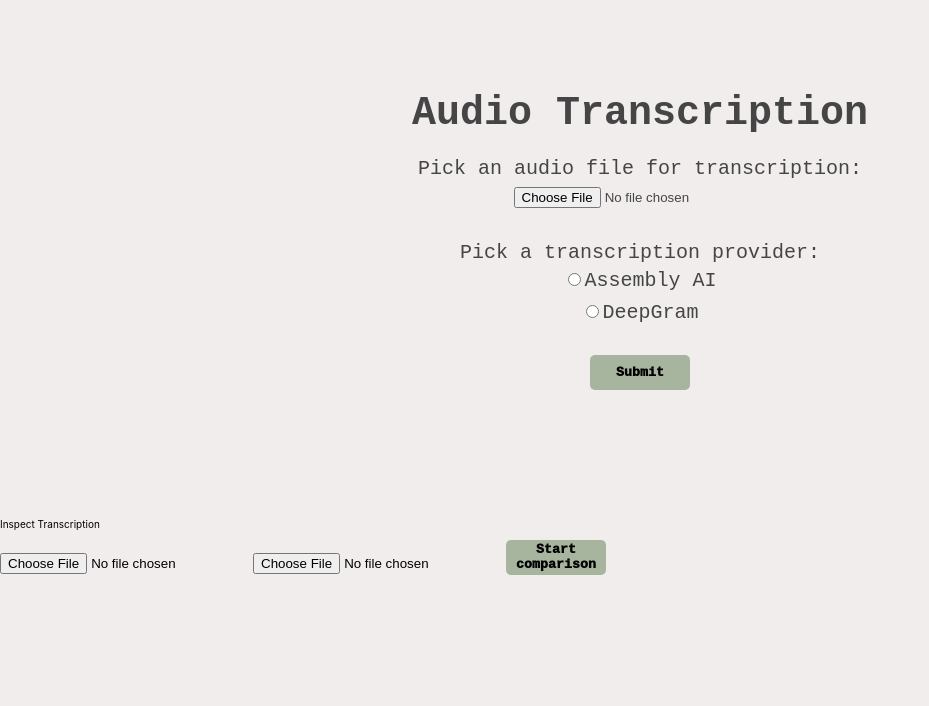
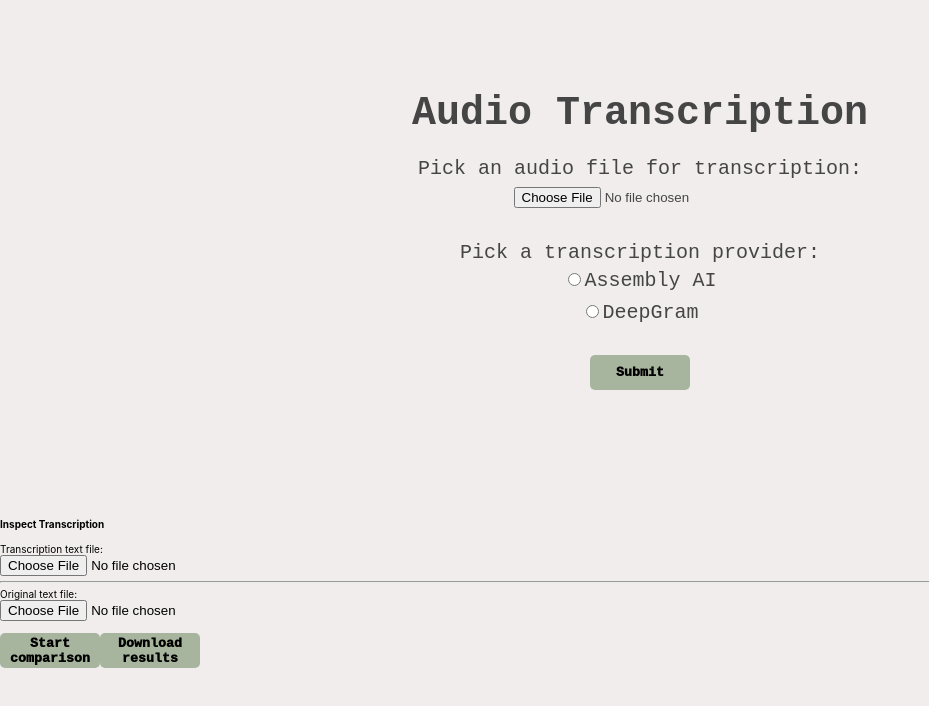
Before and after one commit to iuf26/HCOEspeech2text, a React (Create React App) app: page / in a window 1280 px wide. Shown: the top 706 px of the page, without its empty margins (0-929 px from the left). Built offline with nearby package versions, Linux system fonts and the light colour scheme.

Commit message:
done implementing EvaluateTranscription component

```diff
--- a/src/components/EvaluateTranscription.js
+++ b/src/components/EvaluateTranscription.js
@@ -1,31 +1,126 @@
 import React from "react";
 import { useState } from "react";
 import { environment } from "../environments/environment";
+import { renderToString } from "react-dom/server";
+import axios from "axios";
+
 export function EvaluateTranscription() {
   const [transcribedTextFile, setTranscribedTextFile] = useState();
   const [originalTextFile, setOriginalTextFile] = useState();
+  const [comparisonResult, setComparisonResult] = useState({});
   const filesTextComparisonUrl = `${environment.apiUrl}/compare-documents`;
+
+  const onSubmitButtonClick = () => {
+    var bodyFormData = new FormData();
+    bodyFormData.append("doc1", transcribedTextFile);
+    bodyFormData.append("doc2", originalTextFile);
+    axios({
+      method: "post",
+      url: filesTextComparisonUrl,
+      data: bodyFormData,
+      headers: { "Content-Type": "multipart/form-data" },
+    })
+      .then((response) => response.data)
+      .then((data) => {
+        setComparisonResult(data);
+      })
+      .catch((error) => console.error(error));
+  };
+
+  const ComparisonResults = ({ transcribedWords, evaluationWords }) => {
+    if(transcribedWords && evaluationWords){
+    return (
+      <div style={{ display: "flex", flexDirection: "row", gap: "10px" }}>
+        <table>
+          <tr>
+            <th>Transcribed Words</th>
+          </tr>
+          {transcribedWords.map((word) => (
+            <tr>
+              <td>{word}</td>
+            </tr>
+          ))}
+          {/* <tr><td>Your word</td></tr> */}
+        </table>
+
+        <table>
+          <tr>
+            <th>Actual Words</th>
+          </tr>
+          {evaluationWords.map((wordData) => {
+            let wordColor =
+              wordData.status === "missing"
+                ? "blue"
+                : wordData.status === "wrong"
+                ? "red"
+                : "black";
+            return (
+                <tr>
+                    <td style={{color:wordColor}}>{wordData.word}</td>
+                </tr>
+            )
+          })}
+        </table>
+        <footer>
+            <p>*blue = missing words in the transcribed text</p>
+            <p>*red = wrong spelled words in the transcribed text</p>
+        </footer>
+      </div>
+    );}
+  };
+
+  const onDownloadButtonClick = () => {
+    let resultContent = renderToString(
+      <ComparisonResults
+      transcribedWords={comparisonResult.transcribedWords}
+      evaluationWords={comparisonResult.evaluation}
+      />
+    );
+    const element = document.createElement("a");
+    const file = new Blob([resultContent], {
+      type: "text/plain",
+    });
+    element.href = URL.createObjectURL(file);
+    element.download = "Comparison-Report.html";
+    document.body.appendChild(element);
+    element.click();
+  };
 
   return (
     <div>
-      <p>Inspect Transcription</p>
+      <h4>Inspect Transcription</h4>
+      <label htmlFor="transcribed">Transcription text file:</label>
+      <br></br>
       <input
         id="input-audio"
         type="file"
-        name="file"
+        name="transcribed"
+        onChange={(event) => {
+          setTranscribedTextFile(event.target.files[0]);
+        }}
+      />
+      <br></br>
+      <hr></hr>
+      <label htmlFor="original">Original text file:</label>
+      <br></br>
+      <input
+        id="input-audio"
+        type="file"
+        name="original"
         onChange={(event) => {
           setOriginalTextFile(event.target.files[0]);
         }}
       />
-      <input
-        id="input-audio"
-        type="file"
-        name="file"
-        onChange={(event) => {
-          setTranscribedTextFile(event.target.files[0]);
-        }}
-      />
-      <button className="submit-button">Start comparison</button>
+      <br></br>
+      <br></br>
+      <div>
+        <button className="submit-button" onClick={onSubmitButtonClick}>
+          Start comparison
+        </button>
+        <button className="submit-button" onClick={onDownloadButtonClick}>
+          Download results
+        </button>
+      </div>
     </div>
   );
 }
```
